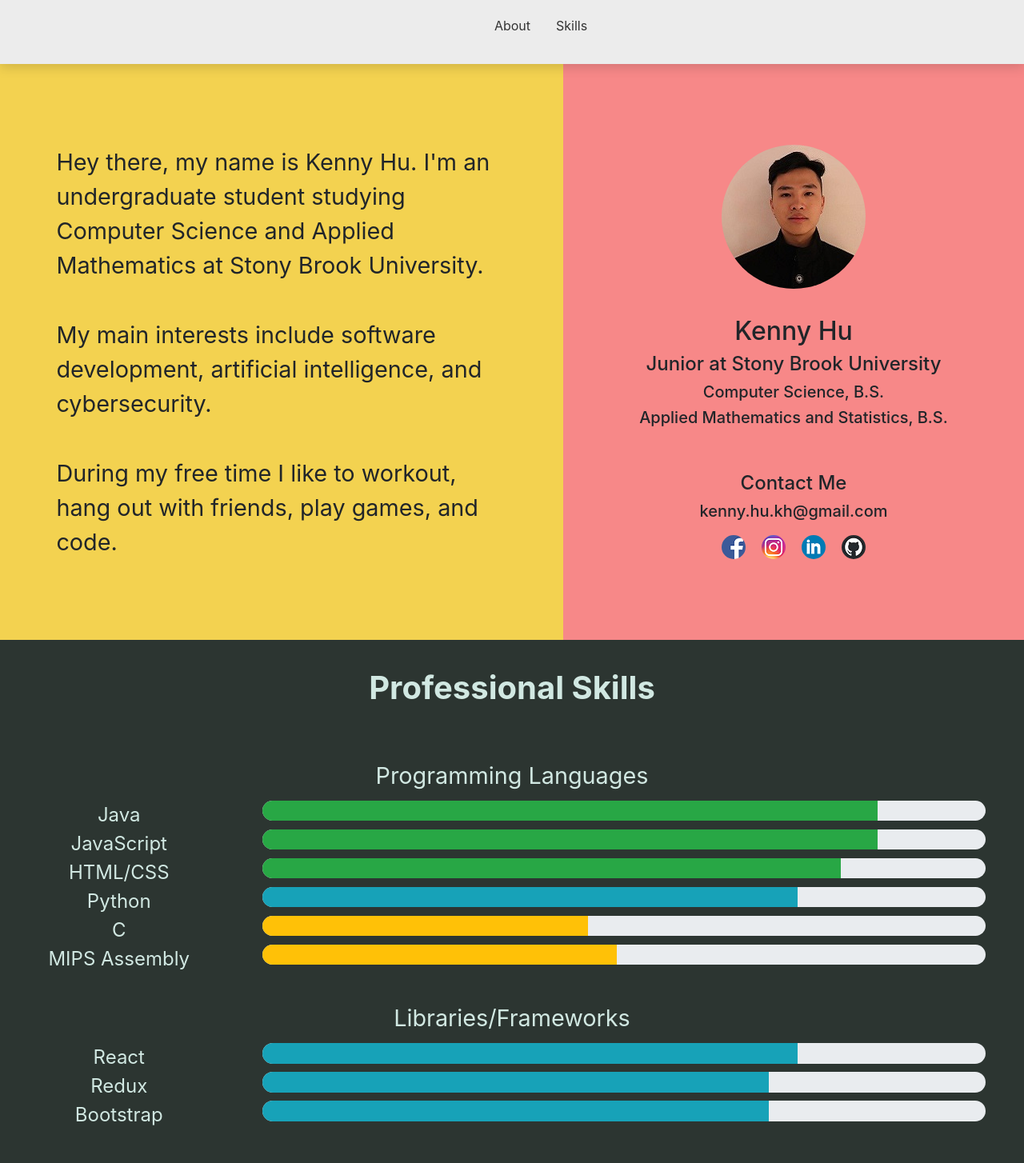
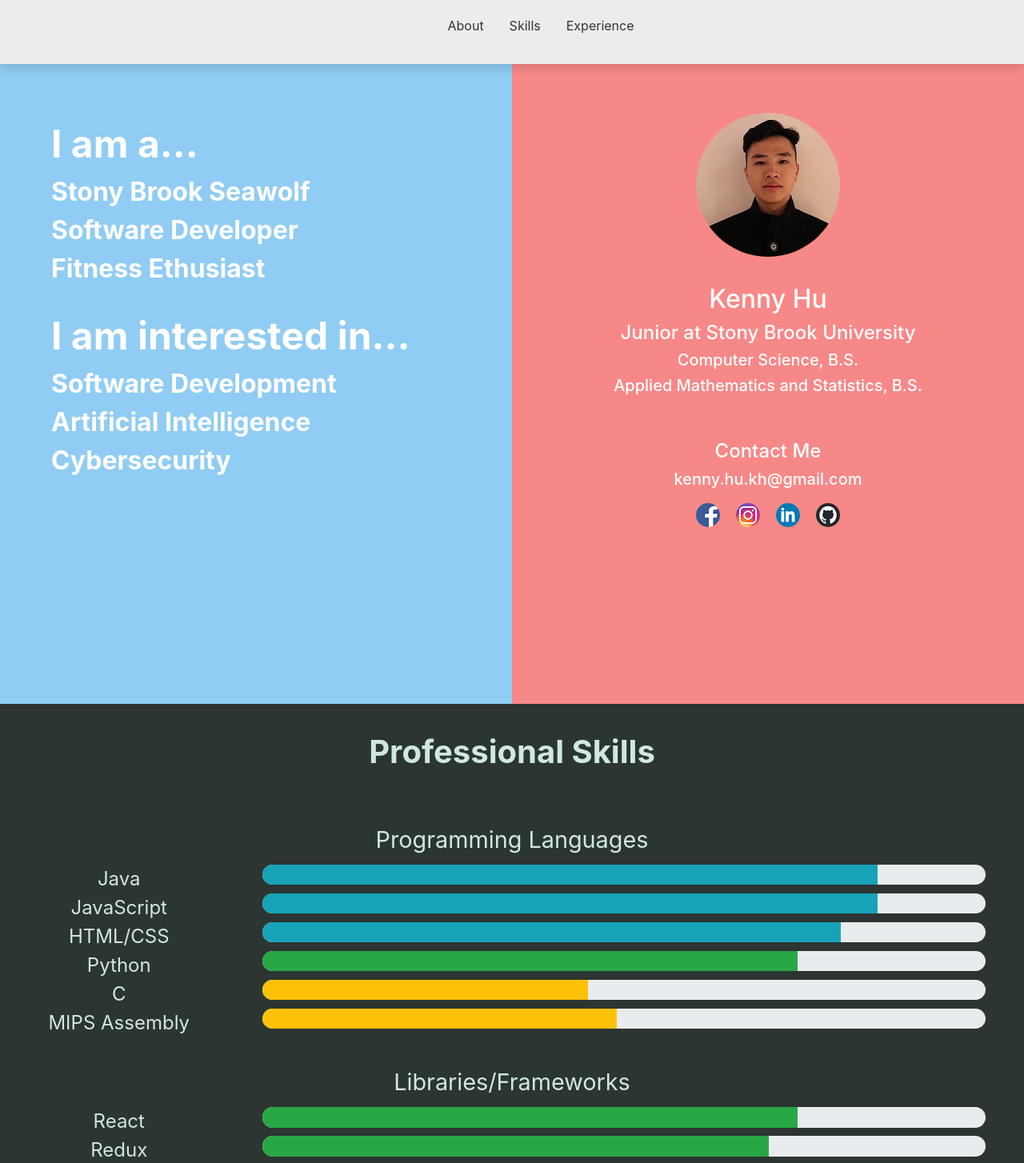
Before and after one commit to hk0430/kenny, a React (Create React App) app: page / in a window 1280 px wide. Shown: the top 1454 px of the page at 80% size. Built offline with nearby package versions, Linux system fonts and the light colour scheme.

Commit message:
quick update to about, created experience section

```diff
--- a/src/App.js
+++ b/src/App.js
@@ -2,6 +2,7 @@ import React, { Component } from 'react';
 import Navbar from './components/Navbar';
 import About from './components/About';
 import Skills from './components/Skills';
+import Experience from './components/Experience';
 
 class App extends Component {
   render() {
@@ -10,6 +11,7 @@ class App extends Component {
         <Navbar />
         <About id="about" />
         <Skills id="skills" />
+        <Experience id="experience" />
       </div>
     );
   }
--- a/src/components/About.js
+++ b/src/components/About.js
@@ -11,9 +11,14 @@ class About extends Component {
         <div id="about">
           <div className="left">
             <div className="intro">
-              Hey there, my name is Kenny Hu. I'm an undergraduate student studying Computer Science and Applied Mathematics at Stony Brook University.<br/><br/>
-              My main interests include software development, artificial intelligence, and cybersecurity.<br/><br/>
-              During my free time I like to workout, hang out with friends, play games, and code.
+              <div className="i_am">I am a...</div>
+              <div className="who_i_am">Stony Brook Seawolf</div>
+              <div className="who_i_am">Software Developer</div>
+              <div className="who_i_am">Fitness Ethusiast</div><br/>
+              <div className="i_am">I am interested in...</div>
+              <div className="who_i_am">Software Development</div>
+              <div className="who_i_am">Artificial Intelligence</div>
+              <div className="who_i_am">Cybersecurity</div>
             </div>
           </div>
           <div className="right">
--- /dev/null
+++ b/src/components/Experience.js
@@ -0,0 +1,13 @@
+import React, { Component } from 'react';
+
+class Experience extends Component {
+  render() {
+    return (
+        <div id="experience">
+            yeet
+        </div>
+    );
+  };
+}
+
+export default Experience;
--- a/src/components/Navbar.js
+++ b/src/components/Navbar.js
@@ -29,6 +29,17 @@ class Navbar extends Component {
                             Skills
                         </Link>
                     </li>
+                    <li className="nav-item">
+                        <Link
+                            activeClass="active"
+                            to="experience"
+                            spy={true}
+                            smooth={true}
+                            offset={-70}
+                            duration={500}  >
+                            Experience
+                        </Link>
+                    </li>
                 </ul>
             </div>
         </nav>
--- a/src/components/Skills.js
+++ b/src/components/Skills.js
@@ -14,8 +14,8 @@ class Skills extends Component {
             <ProgressBar className="header_progress">
               <ProgressBar variant="danger" now={25} label={"Beginner"} key={1} />
               <ProgressBar variant="warning" now={25} label={"Intermediate"} key={2} />
-              <ProgressBar variant="info" now={25} label={"Advanced"} key={3} />
-              <ProgressBar variant="success" now={25} label={"Expert"} key={4} />
+              <ProgressBar variant="success" now={25} label={"Advanced"} key={3} />
+              <ProgressBar variant="info" now={25} label={"Expert"} key={4} />
             </ProgressBar>
           </div>
         </div><br/>
@@ -24,28 +24,28 @@ class Skills extends Component {
         <div className="row">
           <div className="col-md-3">Java</div>
           <div className="col-md-9">
-            <ProgressBar className="progress_bar" variant="success" now={85} key={5} />
+            <ProgressBar className="progress_bar" variant="info" now={85} key={5} />
           </div>
         </div>
 
         <div className="row">
           <div className="col-md-3">JavaScript</div>
           <div className="col-md-9">
-            <ProgressBar className="progress_bar" variant="success" now={85} key={6} />
+            <ProgressBar className="progress_bar" variant="info" now={85} key={6} />
           </div>
         </div>
 
         <div className="row">
           <div className="col-md-3">HTML/CSS</div>
           <div className="col-md-9">
-            <ProgressBar className="progress_bar" variant="success" now={80} key={7} />
+            <ProgressBar className="progress_bar" variant="info" now={80} key={7} />
           </div>
         </div>
 
         <div className="row">
           <div className="col-md-3">Python</div>
           <div className="col-md-9">
-            <ProgressBar className="progress_bar" variant="info" now={74} key={8} />
+            <ProgressBar className="progress_bar" variant="success" now={74} key={8} />
           </div>
         </div>
 
@@ -68,21 +68,21 @@ class Skills extends Component {
         <div className="row">
           <div className="col-md-3">React</div>
           <div className="col-md-9">
-            <ProgressBar className="progress_bar" variant="info" now={74} key={11} />
+            <ProgressBar className="progress_bar" variant="success" now={74} key={11} />
           </div>
         </div>
 
         <div className="row">
           <div className="col-md-3">Redux</div>
           <div className="col-md-9">
-            <ProgressBar className="progress_bar" variant="info" now={70} key={12} />
+            <ProgressBar className="progress_bar" variant="success" now={70} key={12} />
           </div>
         </div>
 
         <div className="row">
           <div className="col-md-3">Bootstrap</div>
           <div className="col-md-9">
-            <ProgressBar className="progress_bar" variant="info" now={70} key={13} />
+            <ProgressBar className="progress_bar" variant="success" now={70} key={13} />
           </div>
         </div>
 
@@ -91,14 +91,14 @@ class Skills extends Component {
         <div className="row">
           <div className="col-md-3">Cantonese</div>
           <div className="col-md-9">
-            <ProgressBar className="progress_bar" variant="success" now={100} key={14} />
+            <ProgressBar className="progress_bar" variant="info" now={100} key={14} />
           </div>
         </div>
 
         <div className="row">
           <div className="col-md-3">Mandarin</div>
           <div className="col-md-9">
-            <ProgressBar className="progress_bar" variant="success" now={100} key={15} />
+            <ProgressBar className="progress_bar" variant="info" now={100} key={15} />
           </div>
         </div>
 
--- a/src/style.css
+++ b/src/style.css
@@ -38,31 +38,45 @@
 }
 
 #about {
-    display: table;
-    height: 90vh;
-}
-
-.left, .right {
-    display: table-cell;
-    vertical-align: middle;
-    text-align: center;
+    width: 100%;
+    height: 100vh;
 }
 
 .left {
-    width: 55%;
-    background-color: #F3D250;
+    float: left;
+    height: 100%;
+    width: 50%;
+    background-color: #90CCF4;
+    color: white;
+    font-weight: bold;
+    vertical-align: middle;
+    text-align: center;
+    padding-top: 5%;
 }
 
 .right {
-    width: 45%;
+    float: right;
+    height: 100%;
+    width: 50%;
     background-color: #F78888;
+    color: white;
+    vertical-align: middle;
+    text-align: center;
+    padding-top: 4%;
 }
 
 .intro {
-    font-size: 180%;
     width: 80%;
     text-align: left;
     margin-left: 10%;
+}
+
+.i_am {
+    font-size: 300%;
+}
+
+.who_i_am {
+    font-size: 200%;
 }
 
 img {
```
